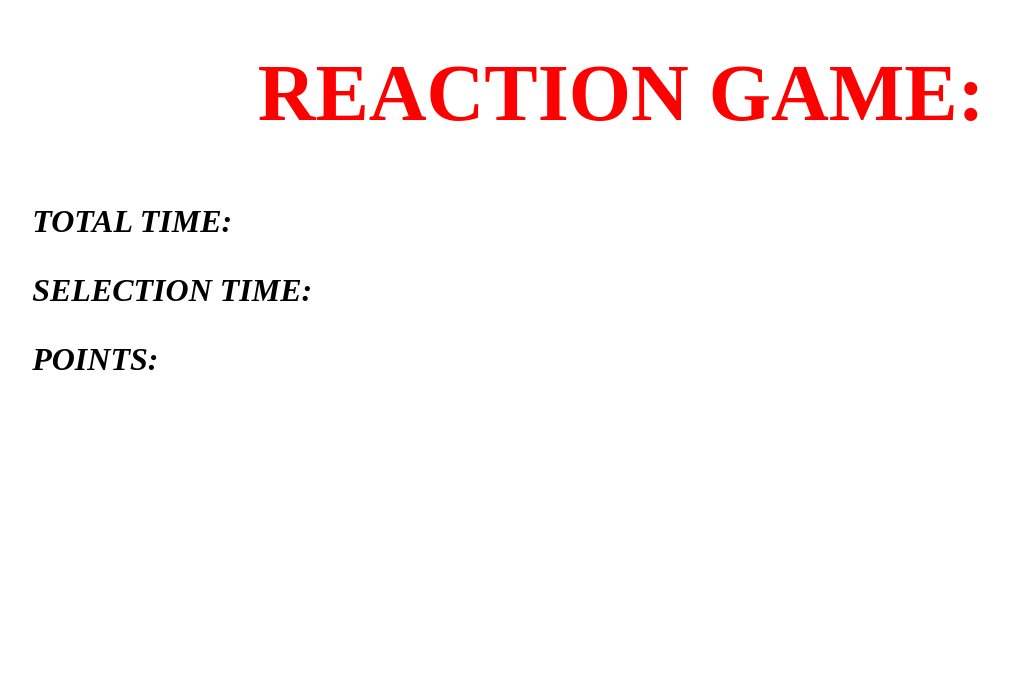
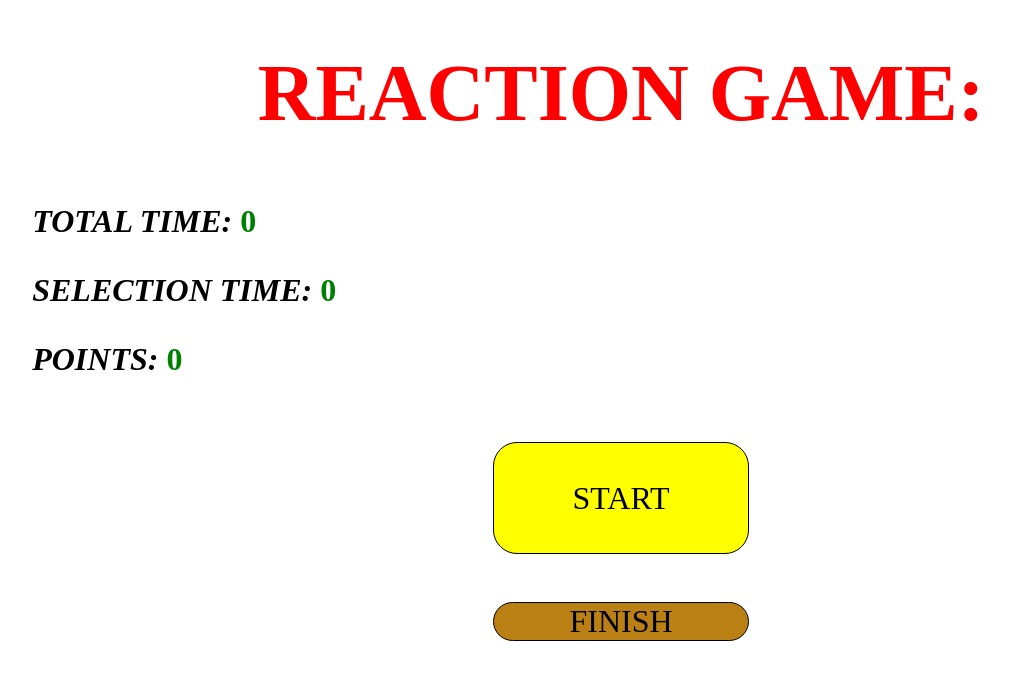
Before and after one commit to EgorSasim/ReactionGame, a plain HTML site: page app/index.html in a window 1280 px wide. Shown: the whole page, without its empty margins (19-1028 px from the left). Drawn offline with Linux system fonts and the light colour scheme.

Commit message:
add start and finish buttons

```diff
--- a/app/index.html
+++ b/app/index.html
@@ -28,6 +28,8 @@
           <span class="points__content progress-info__content"></span>
         </div>
       </div>
+      <div class="start">start</div>
+      <div class="finish">finish</div>
     </main>
     <script src="./scripts/script.js"></script>
   </body>
--- a/app/scripts/script.js
+++ b/app/scripts/script.js
@@ -1 +1,7 @@
-console.log("hello there");
+const totalTime$ = document.querySelector(".total-time__content");
+const selectionTime$ = document.querySelector(".selection-time__content");
+const points$ = document.querySelector(".points__content");
+
+totalTime$.textContent = "0";
+selectionTime$.textContent = "0";
+points$.textContent = "0";
--- a/app/styles/style.css
+++ b/app/styles/style.css
@@ -36,3 +36,33 @@
   font-weight: bold;
   color: green;
 }
+
+.start {
+  text-transform: uppercase;
+  width: 20%;
+  margin: 0 auto;
+  border-radius: 1.5rem;
+  border: 1px solid black;
+  background-color: yellow;
+  text-align: center;
+  font-size: 2rem;
+  height: 7rem;
+  display: flex;
+  justify-content: center;
+  align-items: center;
+  cursor: pointer;
+  margin-bottom: 3rem;
+  margin-top: 3rem;
+}
+
+.finish {
+  text-transform: uppercase;
+  width: 20%;
+  margin: 0 auto;
+  border-radius: 1.5rem;
+  border: 1px solid black;
+  font-size: 2rem;
+  text-align: center;
+  background-color: rgb(187, 128, 20);
+  cursor: pointer;
+}
```
